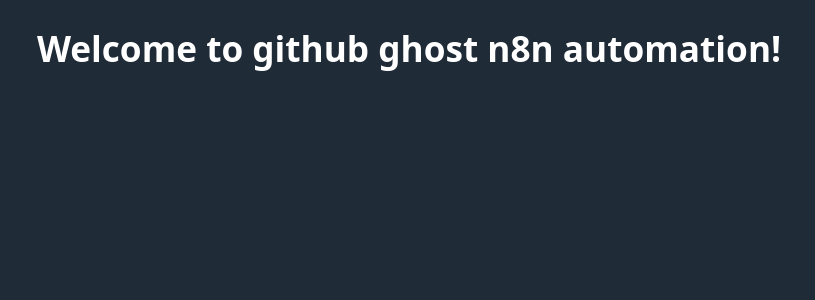
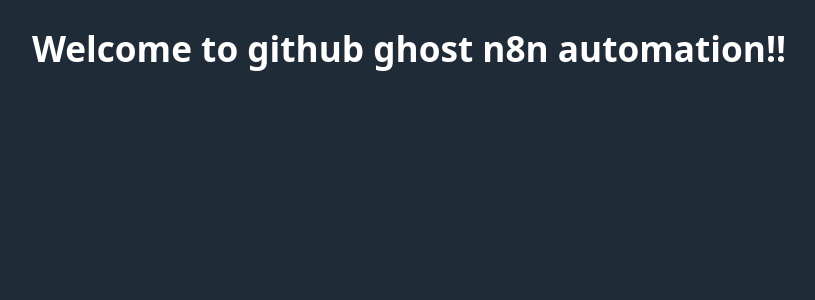
Before and after one commit to sshyam-gupta/github-ghost-n8n, a Next.js app: page / in a window 1280 px wide. Shown: the top 300 px of the page, without its empty margins (231-1046 px from the left). Built offline with nearby package versions, Linux system fonts and the light colour scheme.

Commit message:
Looks last

```diff
--- a/pages/index.js
+++ b/pages/index.js
@@ -6,7 +6,7 @@
         href="https://cdn.jsdelivr.net/npm/water.css@2/out/dark.css"
       ></link>
       <center>
-        <h1>Welcome to github ghost n8n automation!</h1>
+        <h1>Welcome to github ghost n8n automation!!</h1>
       </center>
     </>
   );
```
